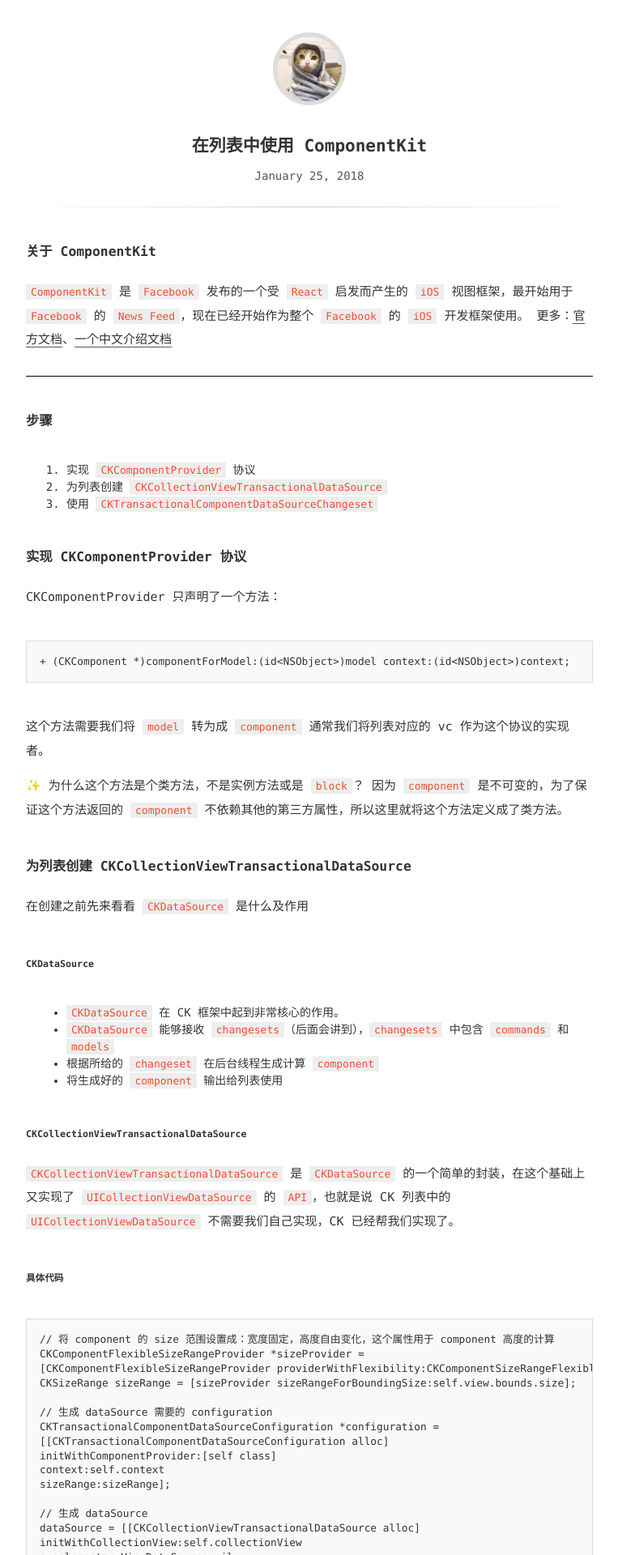
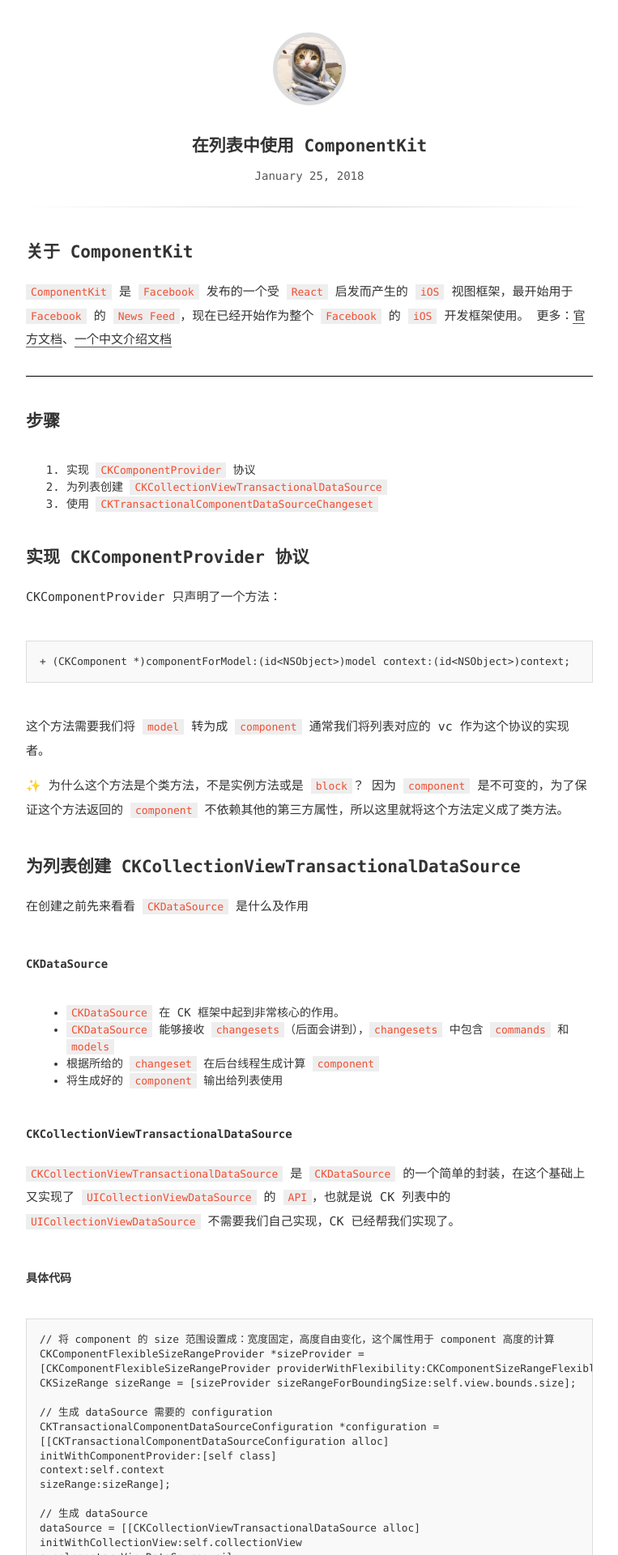
Before and after one commit to linkexin/linkexin.github.io, a Jekyll site: the page built from _posts/2018-01-25- 在列表中使用 ComponentKit.md, in a window 1280 px wide. Shown: the top 1920 px of the page at 81% size, without its empty margins (258-1021 px from the left). Built offline with Jekyll 4.4.1, drawn with Linux system fonts in a browser that asks for light colours.

````diff
--- a/_posts/2018-01-25- 在列表中使用 ComponentKit.md
+++ b/_posts/2018-01-25- 在列表中使用 ComponentKit.md
@@ -2,19 +2,19 @@
 title: 在列表中使用 ComponentKit
 ---
 
-### 关于 ComponentKit
+## 关于 ComponentKit
 `ComponentKit` 是 `Facebook` 发布的一个受 `React` 启发而产生的 `iOS` 视图框架，最开始用于 `Facebook` 的 `News Feed`，现在已经开始作为整个 `Facebook` 的 `iOS` 开发框架使用。
 更多：[官方文档](http://componentkit.org/)、[一个中文介绍文档](https://segmentfault.com/a/1190000002625560)
 
 -------
 
 
-### 步骤
+## 步骤
 1. 实现 `CKComponentProvider` 协议
 2. 为列表创建 `CKCollectionViewTransactionalDataSource`
 3. 使用 `CKTransactionalComponentDataSourceChangeset`
 
-### 实现 CKComponentProvider 协议
+## 实现 CKComponentProvider 协议
 CKComponentProvider 只声明了一个方法：
 
 ```
@@ -26,18 +26,18 @@
 ✨ 为什么这个方法是个类方法，不是实例方法或是 `block`？
 因为 `component` 是不可变的，为了保证这个方法返回的 `component` 不依赖其他的第三方属性，所以这里就将这个方法定义成了类方法。
 
-### 为列表创建 CKCollectionViewTransactionalDataSource
+## 为列表创建 CKCollectionViewTransactionalDataSource
 在创建之前先来看看 `CKDataSource` 是什么及作用
-##### CKDataSource
+#### CKDataSource
 * `CKDataSource` 在 CK 框架中起到非常核心的作用。
 * `CKDataSource` 能够接收 `changesets`（后面会讲到），`changesets` 中包含 `commands` 和 `models`
 * 根据所给的 `changeset` 在后台线程生成计算 `component`
 * 将生成好的 `component` 输出给列表使用
 
-##### CKCollectionViewTransactionalDataSource
+#### CKCollectionViewTransactionalDataSource
 `CKCollectionViewTransactionalDataSource` 是 `CKDataSource` 的一个简单的封装，在这个基础上又实现了 `UICollectionViewDataSource` 的 `API`，也就是说 CK 列表中的 `UICollectionViewDataSource` 不需要我们自己实现，CK 已经帮我们实现了。
 
-##### 具体代码
+#### 具体代码
 
 ```
 // 将 component 的 size 范围设置成：宽度固定，高度自由变化，这个属性用于 component 高度的计算
@@ -59,11 +59,11 @@
 configuration:configuration];
 ```
 
-### 使用 CKTransactionalComponentDataSourceChangeset
-##### changeset 是什么
+## 使用 CKTransactionalComponentDataSourceChangeset
+#### changeset 是什么
 `changeset` 是用来和 `datasource` 交流的一个工具，列表中所有的增、删、改操作都需要用 `changeset` 描述，然后再作用到 `datasource` 上。
 
-##### API
+#### API
 
 ```
 /**
@@ -97,7 +97,7 @@
 - (CKTransactionalComponentDataSourceChangeset<ModelType> *)build;
 ```
 
-##### 具体代码
+#### 具体代码
 
 ```
 CKTransactionalComponentDataSourceChangesetBuilder *builder = [CKTransactionalComponentDataSourceChangesetBuilder new];
@@ -112,6 +112,6 @@
 + (CKComponent *)componentForModel:(id<NSObject>)model context:(id<NSObject>)context;
 ```
 
-### 参考
+## 参考
 http://componentkit.org/docs/datasource-overview.html
 http://componentkit.org/docs/datasource-changeset-api.html
````
Also changed, not shown: _posts/2018-1-26- 通过 Component 获得一个 UIView.md (+4 -0 lines).
